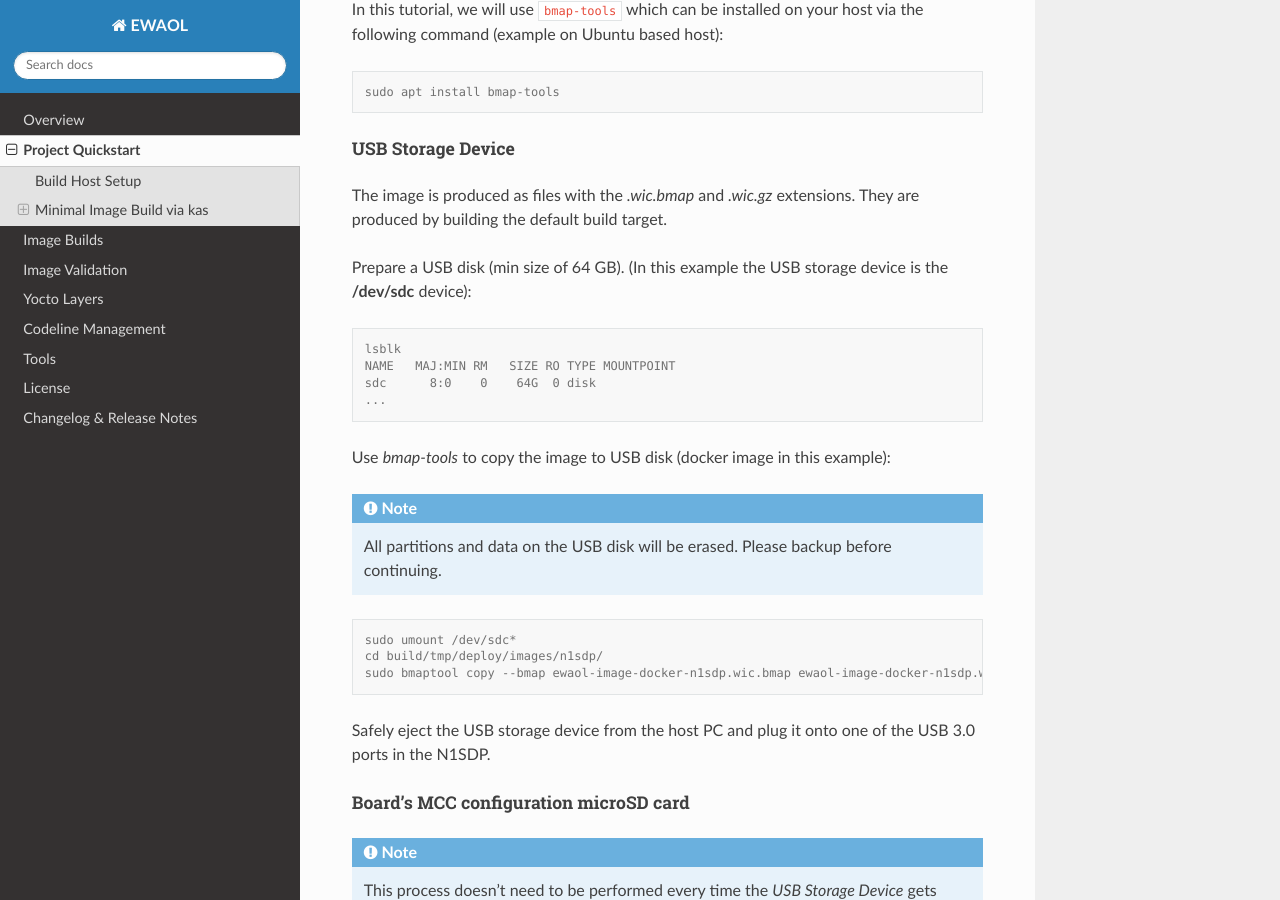
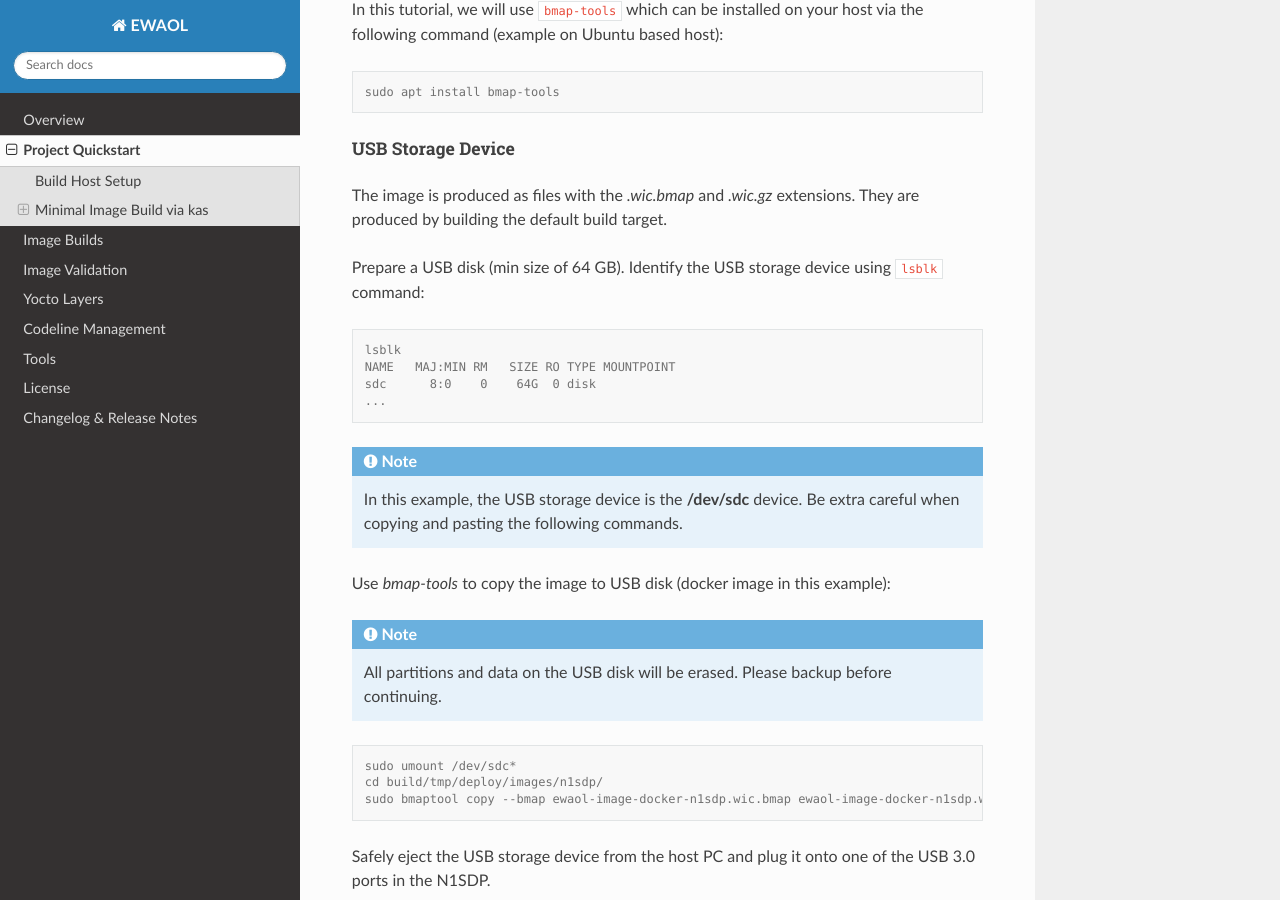
Before and after one commit to chaoge525/soafee_demo, a Sphinx documentation site: the page built from documentation/quickstart.rst, in a window 1280 px wide and 900 px high, scrolled down 3808 px. Built offline with Sphinx 7.4.7 and the Read the Docs theme 2.0.0, drawn with Linux system fonts in a browser that asks for light colours; some of the changed text lies outside the part shown.

Commit message:
doc: Add extra notes for Deploy on N1SDP
Issue-Id: SCM-2575
Signed-off-by: Diego Sueiro <diego.sueiro@arm.com>
Change-Id: I593655c6355327a3d3b8682620f2fbfe87274c0f

```diff
--- a/documentation/quickstart.rst
+++ b/documentation/quickstart.rst
@@ -199,7 +199,7 @@ The image is produced as files with the `.wic.bmap` and `.wic.gz` extensions.
 They are produced by building the default build target.
 
 Prepare a USB disk (min size of 64 GB).
-(In this example the USB storage device is the **/dev/sdc** device):
+Identify the USB storage device using ``lsblk`` command:
 
 .. code-block:: console
 
@@ -207,6 +207,10 @@ Prepare a USB disk (min size of 64 GB).
    NAME   MAJ:MIN RM   SIZE RO TYPE MOUNTPOINT
    sdc      8:0    0    64G  0 disk
    ...
+
+.. note::
+   In this example, the USB storage device is the **/dev/sdc** device. Be extra
+   careful when copying and pasting the following commands.
 
 Use `bmap-tools` to copy the image to USB disk (docker image in this example):
 
@@ -318,7 +322,7 @@ host PC and copy the required files.
 
 The microSD card is visible on your host PC as a disk device after issuing the
 `USB_ON` command in the MCC console, as performed in the previous step.
-To check using **lsblk**:
+To check using ``lsblk`` command:
 
 .. code-block:: console
 
@@ -327,7 +331,9 @@ To check using **lsblk**:
    sdb      8:0    0     2G  0 disk
    └─sdb1   8:1    0     2G  0 part
 
-In this example we need to mount **/dev/sdb1**:
+.. note::
+   In this example, we need to mount the **/dev/sdb1** partition. Be extra
+   careful when copying and pasting the following commands.
 
 .. code-block:: console
 
```
